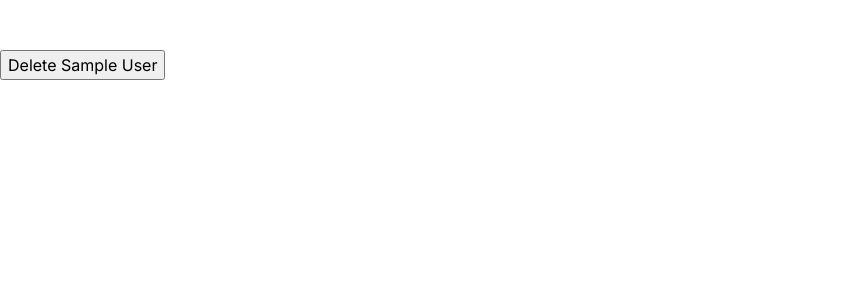
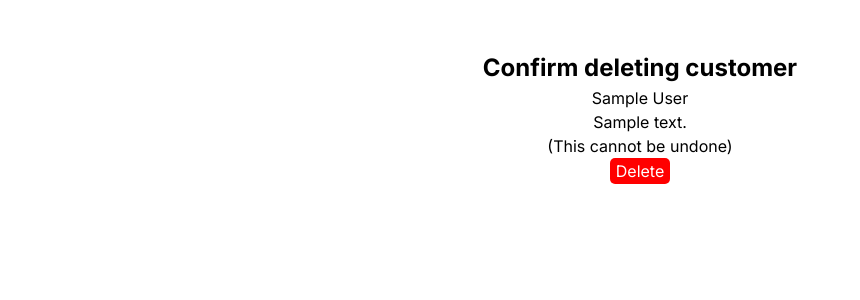
Before and after one commit to bmtymrak/allup-blower, a Django app: page /1/delete in a window 1280 px wide. Shown: the part 51-351 px from the top of the page, without its empty margins (0-860 px from the left). Run offline with Django 4.2, Linux system fonts and the light colour scheme; a user stored in the database is signed in; tables that the repository leaves empty hold one stand-in row (values such as "Sample post").

Commit message:
Added delete view, list styling updates

```diff
--- a/static/base.css
+++ b/static/base.css
@@ -153,7 +153,7 @@ a {
 
 .customer-list-grid {
     display: grid;
-    grid-template-columns: 1fr 2fr 2fr 2fr 1fr 1fr 2fr 2fr 1fr;
+    grid-template-columns: 1fr 1fr 1fr 2fr 1fr 1fr 2fr 3fr .5fr .5fr;
     width: 85%;
     grid-row-gap: 10px;
     align-items: center;
@@ -183,13 +183,13 @@ a {
     background: black;
 } */
 
-.customer-list-grid>div:nth-child(10n + 10) {
-    grid-column: 1/10;
+.customer-list-grid>div:nth-child(11n + 11) {
+    grid-column: 1/11;
     border-top: 1px solid black;
 }
 
 .customer-list-grid>div:last-child {
-    grid-column: 1/10;
+    grid-column: 1/11;
     border-top: none;
 }
 
@@ -368,3 +368,26 @@ a {
 .customer-image {
     height: 475px;
 }
+
+.delete-container {
+    display: flex;
+    flex-direction: column;
+    align-items: center;
+}
+
+.delete-item {
+    display: flex;
+    flex-direction: column;
+    align-items: center;
+}
+
+.delete-button {
+    background-color: red;
+    color: white;
+    border: none;
+    border-radius: 5px;
+}
+
+.delete-button:hover {
+    background-color: rgb(185, 49, 49);
+}
--- a/templates/customers/delete.html
+++ b/templates/customers/delete.html
@@ -2,10 +2,19 @@
 
 {% block body %}
 
-<form method="POST">
-    {% csrf_token %}
-    {{form.as_p}}
-    <button type="submit">Delete {{customer.first_name}} {{customer.last_name}}</button>
-</form>
+<div class="delete-container">
+    <div class="delete-item">
+        <h2>Confirm deleting customer</h2>
+        <p>{{customer.first_name}} {{customer.last_name}}</p>
+        <p>{{customer.address}}</p>
+    </div>
+
+    <form class="delete-item" method="POST">
+        {% csrf_token %}
+        {{form.as_p}}
+        <p>(This cannot be undone)</p>
+        <button class="delete-button" type="submit">Delete</button>
+    </form>
+</div>
 
 {% endblock body %}
--- a/templates/customers/list.html
+++ b/templates/customers/list.html
@@ -86,9 +86,10 @@
         <div><span class="grid-column-heading">Address</span></div>
         <div><span class="grid-column-heading">Zipcode</span></div>
         <div class="cell-justify-center"><span class="grid-column-heading">Blowing Direction</span></div>
+        <div class="cell-justify-center"><span class="grid-column-heading">Hazards</span></div>
         <div class="cell-justify-center"><span class="grid-column-heading">Notes</span></div>
-        <div class="cell-justify-center"><span class="grid-column-heading">Hazards</span></div>
         <div class="cell-justify-center"><span class="grid-column-heading">Edit</span></div>
+        <div class="cell-justify-center"><span class="grid-column-heading">Delete</span></div>
         <div></div>
     {% for customer in customers %}
         <div><a href='{% url "customer_detail" pk=customer.pk %}'>{{customer.order}}</a></div>
@@ -99,7 +100,8 @@
         <div class="cell-justify-center">{{customer.blowing_direction}}</div>
         <div>{% for hazard in customer.hazards.all %} {{hazard.content}}, {% endfor %}</div>
         <div>{{customer.notes|linebreaks}}</div>
-        <div class="cell-justify-center"><a href='{% url "customer_edit" pk=customer.pk %}'>Edit</a></div>
+        <div class="cell-justify-center"><a href='{% url "customer_edit" pk=customer.pk %}'><img class="" src="{% static 'images/edit-pencil.svg' %}" width="17px"></a></div>
+        <div class="cell-justify-center"><a href='{% url "customer_delete" pk=customer.pk %}'><img class="" src="{% static 'images/trash.svg' %}" width="17px"></a></div>
         <div></div>
     {% endfor %}
     </div>
```
Also changed, not shown: static/images/edit-pencil.svg (added), static/images/trash.svg (added).
